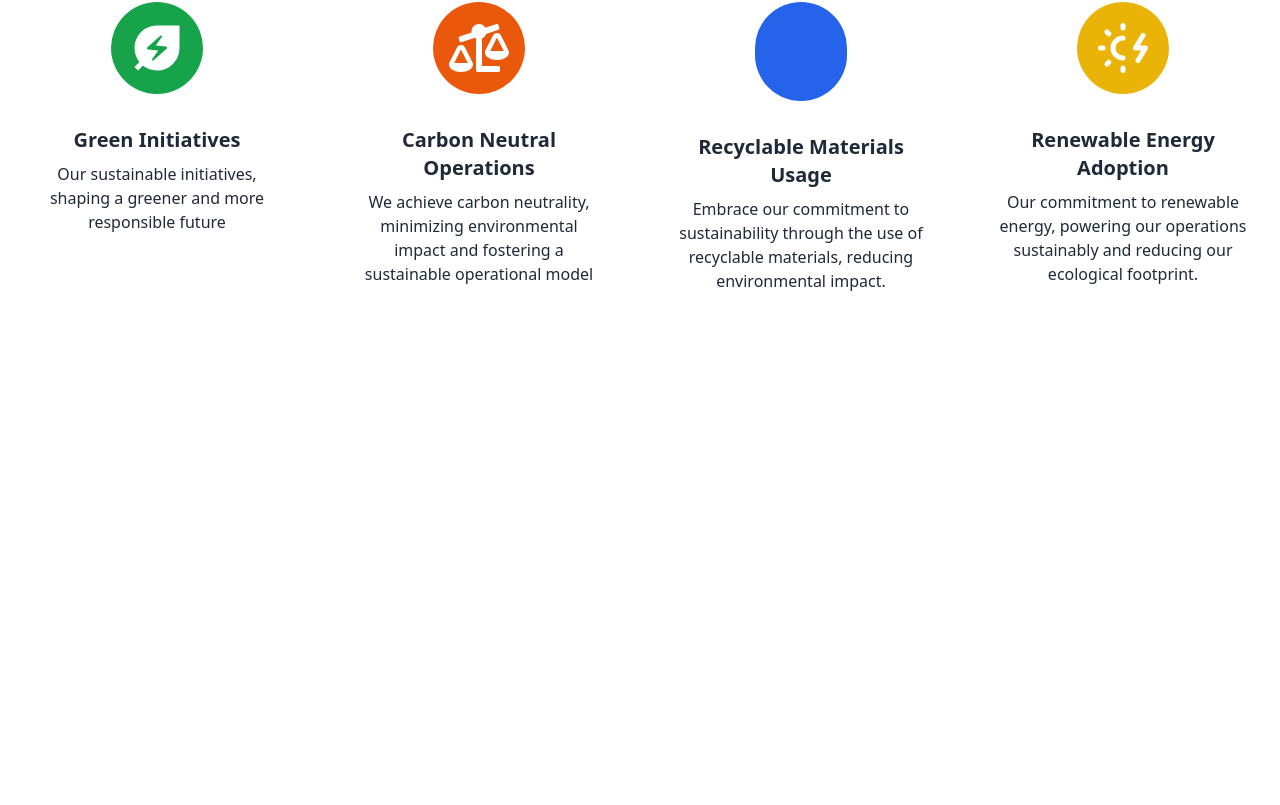
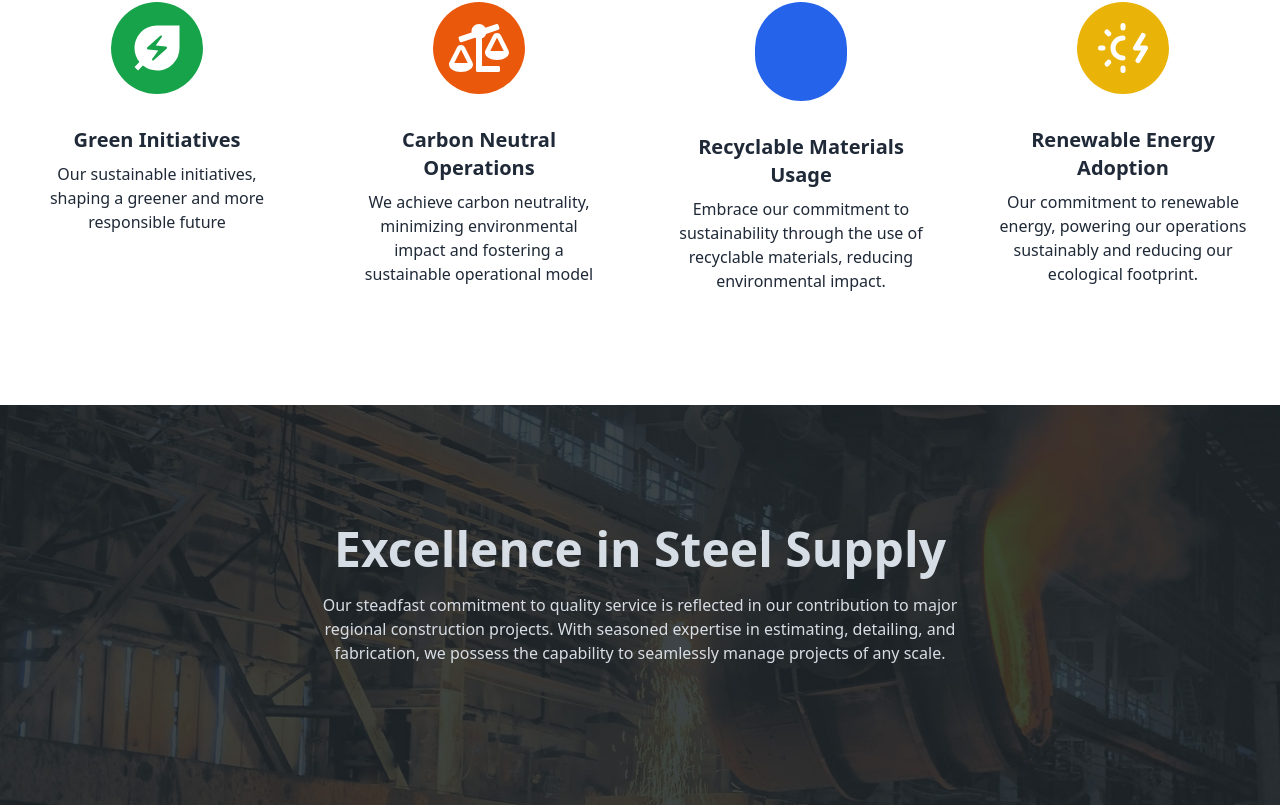
Before and after one commit to pantho0/arabian-ispat, a React (Vite) app: page / in a window 1280 px wide. Shown: the part 2509-3314 px from the top of the page. Before the commit the page ends 2914 px from the top, so only its background shows below. Built offline with nearby package versions, Linux system fonts and the light colour scheme; some icons are missing.

Commit message:
quality of steel section added

```diff
--- a/src/Components/Home/AboutUs.jsx
+++ b/src/Components/Home/AboutUs.jsx
@@ -16,9 +16,9 @@ const AboutUs = () => {
           <section className="grid grid-cols-1 gap-0 md:grid-cols-2">
           <div>
               <img
-                style={{
-                    objectFit: "cover",
-                  }}
+                // style={{
+                //     objectFit: "cover",
+                //   }}
                 src={ImgAbout}
                 alt="3 women looking at a laptop"
                 className="object-cover w-full h-64 bg-gray-100 md:h-full"
--- /dev/null
+++ b/src/Components/Home/QualityAssurance.jsx
@@ -0,0 +1,27 @@
+import Qbg from "../../assets/images/qualitybg.jpg"
+
+const QualityAssurance = () => {
+  return (
+    <div>
+      <div
+        className="hero min-h-[50vh]"
+        style={{
+          backgroundImage:
+            `url(${Qbg})`,
+        }}
+      >
+        {/* <div className="hero-overlay bg-opacity-60"></div> */}
+        <div className="hero-content text-center text-neutral-content">
+          <div className="max-w-2xl">
+            <h1 className="mb-5 text-5xl font-bold">Excellence in Steel Supply</h1>
+            <p className="mb-5">
+            Our steadfast commitment to quality service is reflected in our contribution to major regional construction projects. With seasoned expertise in estimating, detailing, and fabrication, we possess the capability to seamlessly manage projects of any scale.
+            </p>
+          </div>
+        </div>
+      </div>
+    </div>
+  );
+};
+
+export default QualityAssurance;
--- a/src/Pages/Home/Home.jsx
+++ b/src/Pages/Home/Home.jsx
@@ -3,6 +3,7 @@ import Features from "../../Components/Home/Features";
 import AboutUs from "../../Components/Home/AboutUs";
 import Products from "../../Components/Home/Products";
 import Environment from "../../Components/Home/Environment";
+import QualityAssurance from "../../Components/Home/QualityAssurance";
 
 
 const Home = () => {
@@ -13,6 +14,7 @@ const Home = () => {
      <Products/>
      <AboutUs/>
      <Environment/>
+     <QualityAssurance/>
     </>
   );
 };
```
Also changed, not shown: src/assets/images/qualitybg.jpg (added).
